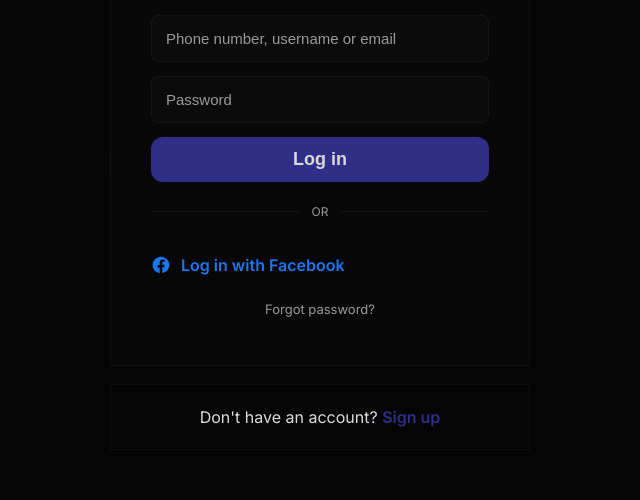
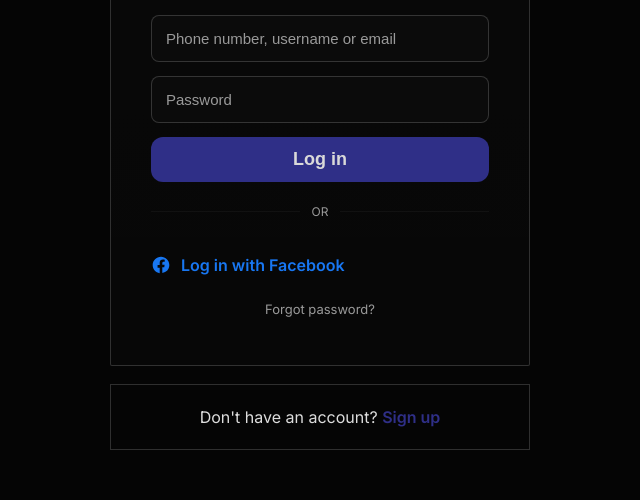
Before and after one commit to Kaluwd/ig, a plain HTML site: page index.html in a window 1280 px wide. Shown: the part 278-778 px from the top of the page, 320-960 px from the left. Drawn offline with nearby package versions, Linux system fonts and the light colour scheme.

Commit message:
Update card and input styles for better visibility

```diff
--- a/index.html
+++ b/index.html
@@ -31,10 +31,10 @@
 
     /* Page layout */
     .page { min-height: 100%; display: flex; flex-direction: column; align-items: center; padding: 48px 16px; background: #050505; color: #ddd; }
-    .card { width: 420px; max-width: 92%; background: linear-gradient(180deg, rgba(255,255,255,0.02), rgba(255,255,255,0.01)); border: 1px solid rgba(255,255,255,0.04); padding: 48px 40px; border-radius: 2px; margin-top: 80px; }
+    .card { width: 420px; max-width: 92%; background: linear-gradient(180deg, rgba(255,255,255,0.02), rgba(255,255,255,0.01)); border: 1px solid rgba(255,255,255,0.16); padding: 48px 40px; border-radius: 2px; margin-top: 80px; }
     .logo { font-family: Pacifico, cursive; color: rgba(255,255,255,0.88); font-size: 56px; text-align: center; margin: 0 0 18px; }
     form { display: flex; flex-direction: column; gap: 14px; }
-    .input { background: #0b0b0b; border: 1px solid rgba(255,255,255,0.04); padding: 14px 14px; border-radius: 8px; color: #ddd; font-size: 15px; outline: none; transition: box-shadow .12s ease, border-color .12s ease; }
+    .input { background: #0b0b0b; border: 1px solid rgba(255,255,255,0.17); padding: 14px 14px; border-radius: 8px; color: #ddd; font-size: 15px; outline: none; transition: box-shadow .12s ease, border-color .12s ease; }
     .input::placeholder { color: var(--muted); }
     .input:focus { box-shadow: 0 0 0 3px rgba(47,47,135,0.12); border-color: rgba(47,47,135,0.6); }
     .btn { padding: 12px 18px; border-radius: 12px; border: none; background: var(--accent); color: #d9d9d9; font-weight: 600; font-size: 18px; cursor: pointer; }
@@ -43,7 +43,7 @@
     .or-row span { color: var(--muted); font-size: 12px; }
     .fb { display: flex; align-items: center; gap: 10px; color: var(--fb); font-weight: 600; cursor: pointer; margin-top: 8px; }
     .forgot { color: var(--muted); text-align: center; margin-top: 12px; font-size: 13px; }
-    .signup-card { width: 420px; max-width: 92%; margin-top: 18px; padding: 22px; border: 1px solid rgba(255,255,255,0.04); text-align: center; }
+    .signup-card { width: 420px; max-width: 92%; margin-top: 18px; padding: 22px; border: 1px solid rgba(255,255,255,0.17); text-align: center; }
     .signup-card a { color: var(--accent); font-weight: 600; text-decoration: none; }
     .footer { width: 100%; max-width: 1200px; margin-top: 80px; display: flex; justify-content: center; }
     .footer .links { display: flex; flex-wrap: wrap; gap: 20px; justify-content: center; color: rgba(255,255,255,0.55); font-size: 14px; }
```
